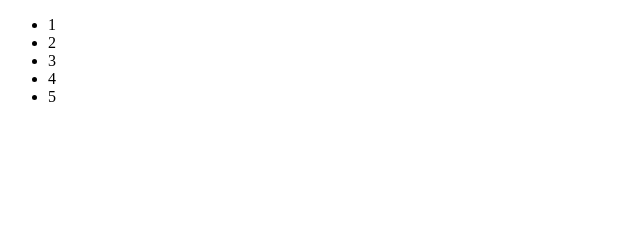
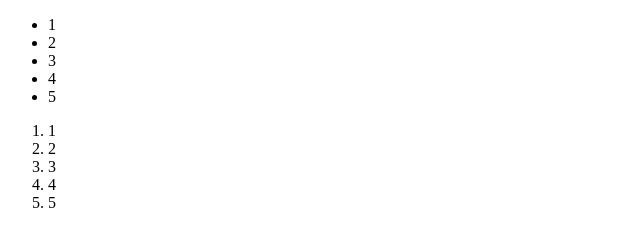
Before and after one commit to san4us/aleev-web.github.io, a plain HTML site: page test.html in a window 1280 px wide. Shown: the whole page, without its empty margins (0-640 px from the left). Drawn offline with Linux system fonts and the light colour scheme.

Commit message:
Add ol list for test.html

```diff
--- a/test.html
+++ b/test.html
@@ -4,6 +4,7 @@
     <meta charset="UTF-8">
     <meta name="viewport" content="width=device-width, initial-scale=1.0">
     <title>Document</title>
+
 </head>
 <body>
     <ul>
@@ -13,5 +14,12 @@
         <li>4</li>
         <li>5</li>
     </ul>
+    <ol>
+        <li>1</li>
+        <li>2</li>
+        <li>3</li>
+        <li>4</li>
+        <li>5</li>
+    </ol>
 </body>
 </html>
```
